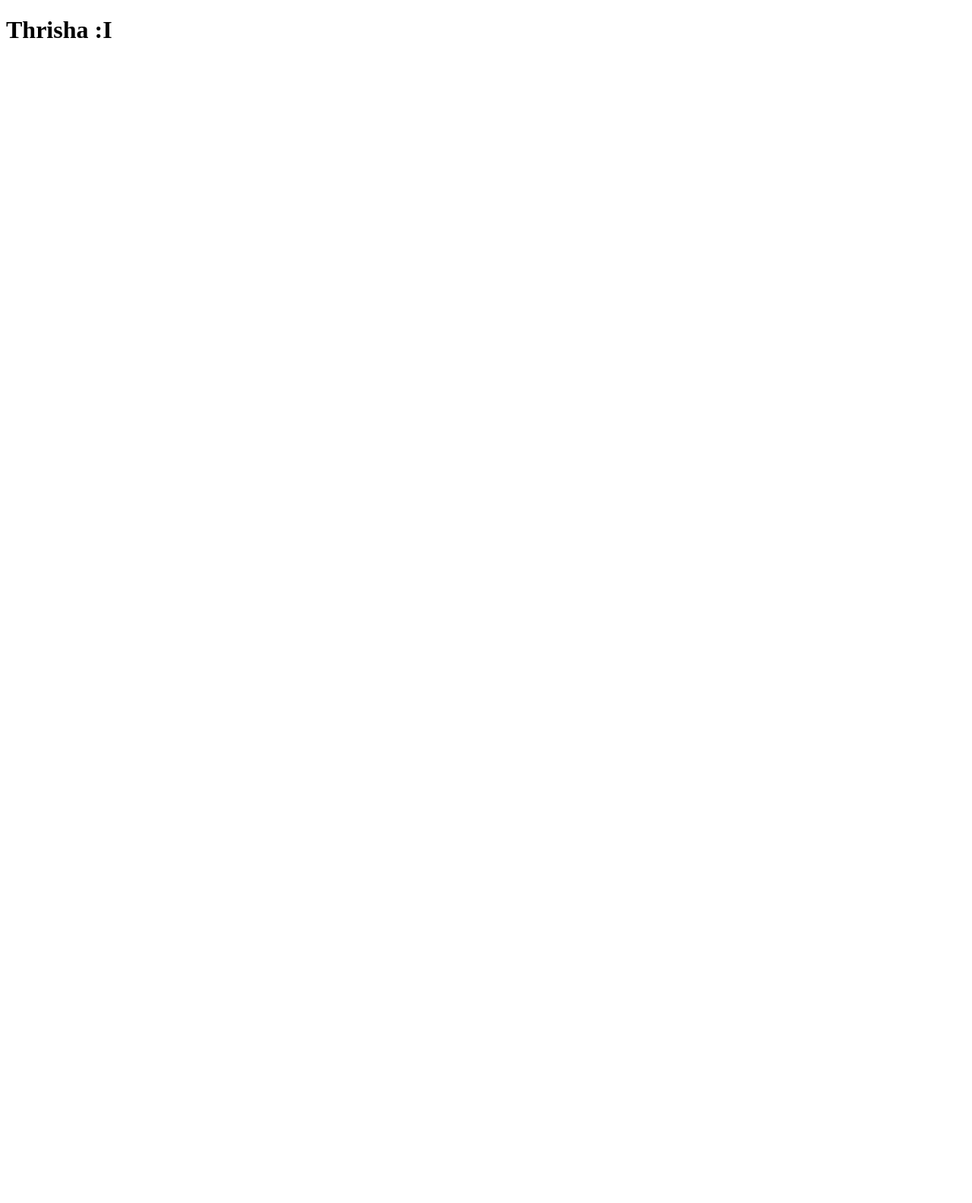
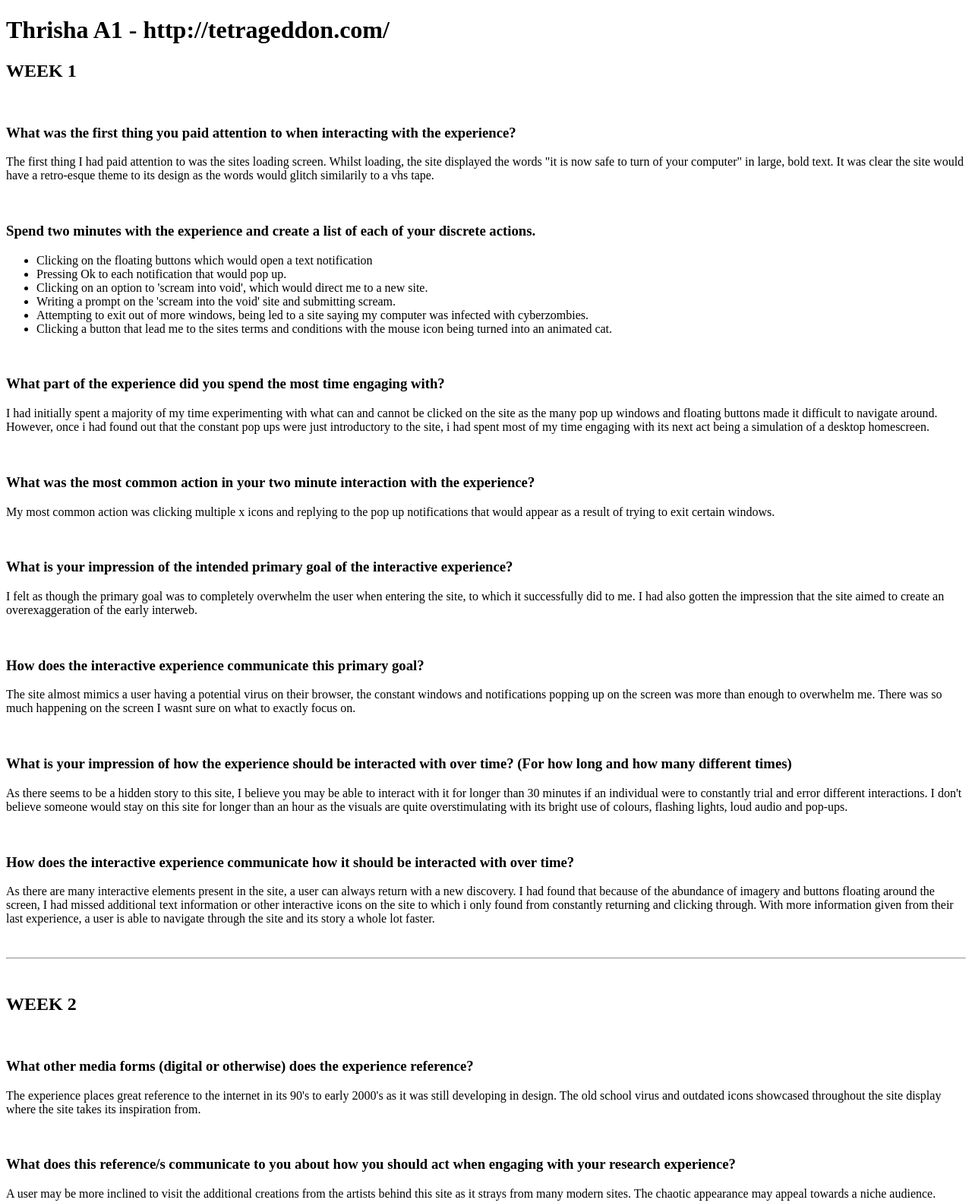
Before and after one commit to thrishamendoza/thrishamendoza.github.io, a plain HTML site: page im2350/a1/index.html in a window 1280 px wide. Shown: the top 1583 px of the page at 76% size. Before the commit the page ends 800 px from the top, so only its background shows below. Drawn offline with Linux system fonts and the light colour scheme.

Commit message:
Update index.html

```diff
--- a/im2350/a1/index.html
+++ b/im2350/a1/index.html
@@ -10,13 +10,107 @@
         <link rel="stylesheet" href="style.css">
         <script src="script.js" defer></script>
 
-        <title>boilerplate</title>
+        <title>Interactive Media AS1</title>
 
     </head>
 
     <body>
 
-    <h1>Thrisha :I</h1>
+    <h1>Thrisha A1 - http://tetrageddon.com/</h1>
+    <h2>WEEK 1</h2>
+
+    <br>
+
+    <h3>What was the first thing you paid attention to when interacting with the experience?
+    </h3>
+    <p>The first thing I had paid attention to was the sites loading screen. Whilst loading, the site displayed the words "it is now safe to turn of your computer" in large, bold text. It was clear the site would have a retro-esque theme to its design as the words would glitch similarily to a vhs tape.</p>
+
+    <br>
+
+    <h3>Spend two minutes with the experience and create a list of each of your discrete actions.
+    </h3>
+    <ul>
+        <li>Clicking on the floating buttons which would open a text notification</li>
+        <li>Pressing Ok to each notification that would pop up.</li>
+        <li>Clicking on an option to 'scream into void', which would direct me to a new site.</li>
+        <li>Writing a prompt on the 'scream into the void' site and submitting scream.</li>
+        <li>Attempting to exit out of more windows, being led to a site saying my computer was infected with cyberzombies.</li>
+        <li>Clicking a button that lead me to the sites terms and conditions with the mouse icon being turned into an animated cat.</li>
+    </ul>
+
+    <br>
+
+    <h3>What part of the experience did you spend the most time engaging with?
+    </h3>
+    <p>I had initially spent a majority of my time experimenting with what can and cannot be clicked on the site as the many pop up windows and floating buttons made it difficult to navigate around. However, once i had found out that the constant pop ups were just introductory to the site, i had spent most of my time engaging with its next act being a simulation of a desktop homescreen.</p>
+
+    <br>
+
+    <h3>What was the most common action in your two minute interaction with the experience?
+    </h3>
+    <p>My most common action was clicking multiple x icons and replying to the pop up notifications that would appear as a result of trying to exit certain windows.</p>
+
+    <br>
+
+    <h3>What is your impression of the intended primary goal of the interactive experience?
+    </h3>
+    <p>I felt as though the primary goal was to completely overwhelm the user when entering the site, to which it successfully did to me. I had also gotten the impression that the site aimed to create an overexaggeration of the early interweb.
+    </p>
+
+    <br>
+
+    <h3>How does the interactive experience communicate this primary goal?</h3>
+    <p>The site almost mimics a user having a potential virus on their browser, the constant windows and notifications popping up on the screen was more than enough to overwhelm me. There was so much happening on the screen I wasnt sure on what to exactly focus on.
+    </p>
+
+    <br>
+
+    <h3>What is your impression of how the experience should be interacted with over time?
+        (For how long and how many different times)</h3>
+    <p>As there seems to be a hidden story to this site, I believe you may be able to interact with it for longer than 30 minutes if an individual were to constantly trial and error different interactions.
+        I don't believe someone would stay on this site for longer than an hour as the visuals are quite overstimulating with its bright use of colours, flashing lights, loud audio and pop-ups.</p>
+
+    <br>
+
+    <h3>How does the interactive experience communicate how it should be interacted with over time?</h3>
+    <p>As there are many interactive elements present in the site, a user can always return with a new discovery.
+        I had found that because of the abundance of imagery and buttons floating around the screen, I had missed additional text information or other interactive icons on the site to which i only found from constantly returning and clicking through.
+        With more information given from their last experience, a user is able to navigate through the site and its story a whole lot faster.</p>
+
+    <br>
+    <hr>
+    <br>
+
+    <h2>WEEK 2</h2>
+
+    <br>
+
+    <h3>What other media forms (digital or otherwise) does the experience reference?</h3>
+    <p>The experience places great reference to the internet in its 90's to early 2000's as it was still developing in design. The old school virus and outdated icons showcased throughout the site display where the site takes its inspiration from.</p>
+
+    <br>
+
+    <h3>What does this reference/s communicate to you about how you should act when engaging with your research experience?</h3>
+    <p>A user may be more inclined to visit the additional creations from the artists behind this site as it strays from many modern sites. The chaotic appearance may appeal towards a niche audience.</p>
+
+    <br>
+
+    <h3>What does this reference/s communicate to you about how you should feel when engaging with your research experience?</h3>
+    <p>I feel as though the sites reference to the early 2000's internet is made to give you a sense of nostalgia, especially for individuals who have experienced and discovered the many different aspects of the web growing up. The sites and games displayed in their pixelated and unusual appearance may make some users feel old from its dated design.
+    </p>
+
+    <br>
+
+    <h3> What is the most frustrating part of the interaction to you and what makes that part frustrating?</h3>
+    <p>I feel as though the constant effort to exit the pop ups were annoying, despite its intentions to mimic a virus. It was frustrating being sent to another site without a warning every so often after clicking a button, however I understand that that is a part of the sites design.
+    </p>
+
+    <br>
+
+    <h3>What is the most satisfying part of the interaction to you and what makes that part satisfying?</h3>
+
+    <p>The most satisfying part was exploring the short story within the sites simulated desktop. I really enjoyed the clues and steps the site would guide me towards into uncovering further elements which felt like a fast mini game.</p>
+
 
     </body>
 
```
